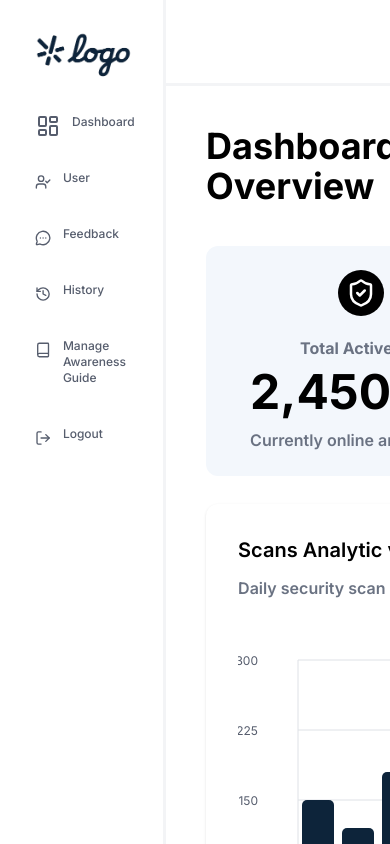
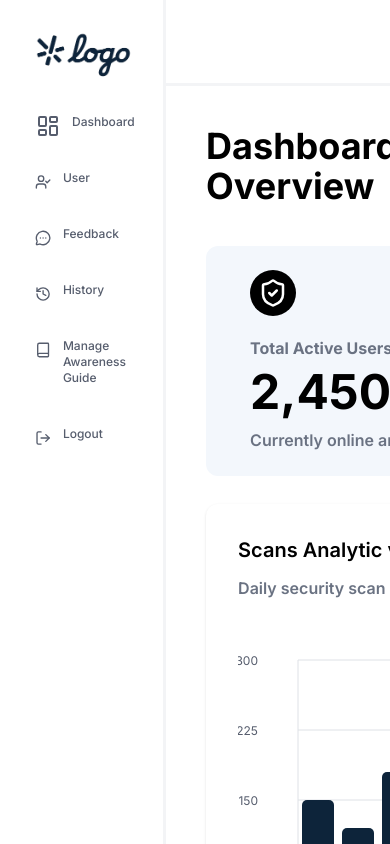
Before and after one commit to MaurenceBudiongan/awarenet-admin-web, a Next.js app: page /homepage in a window 390 px wide. Shown: the top 844 px of the page. Built offline with nearby package versions, Linux system fonts and the light colour scheme.

Commit message:
responsive total active user

```diff
--- a/app/dashboard/page.tsx
+++ b/app/dashboard/page.tsx
@@ -8,8 +8,8 @@ const Dashboard = () => {
       <p className="ml-10 mt-4 text-4xl font-bold ">Dashboard Overview</p>
       <div className="flex flex-col">
         <div className="ml-10 mr-10 mt-10 mb-7 p-6 bg-[#F3F7FC] rounded-xl  flex flex-col justify-around gap-y-2">
-          <div className="flex flex-col items-center ">
-            <div className="flex items-center p-2 bg-black rounded-full">
+          <div className="flex flex-col items-start sm:items-center ">
+            <div className="ml-5 sm:ml-0 p-2 bg-black rounded-full">
               <svg
                 xmlns="http://www.w3.org/2000/svg"
                 width="30"
```
